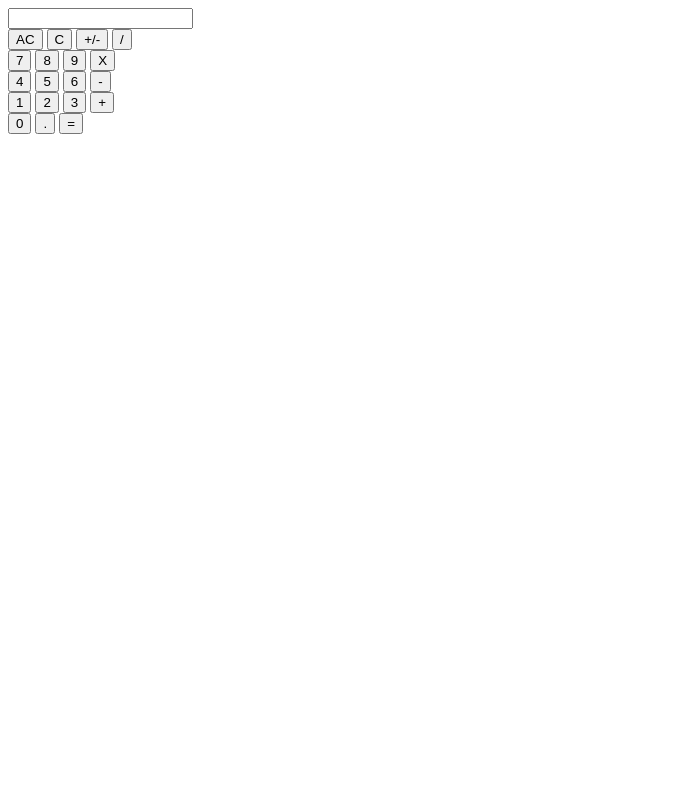
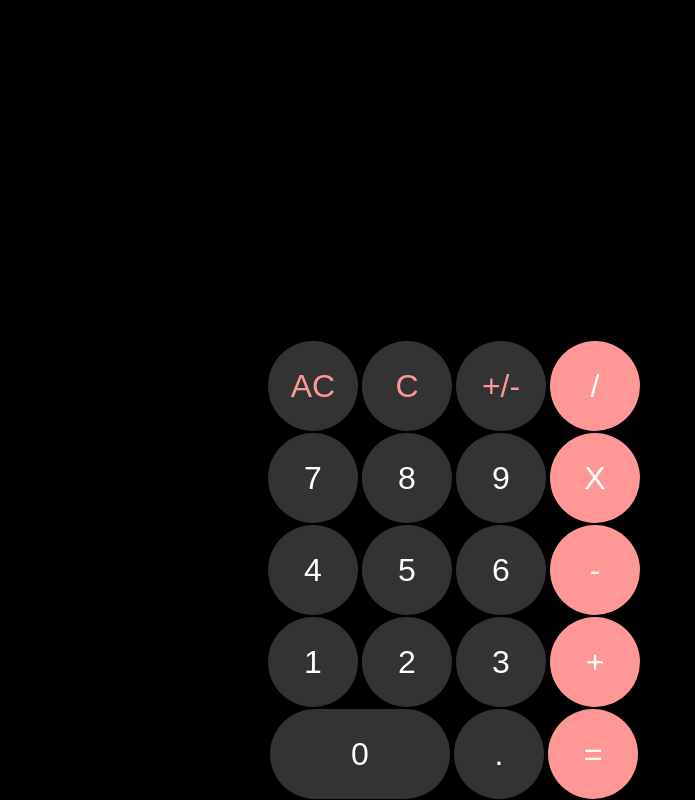
Before and after one commit to itsmeoreo/simple_calculator, a plain HTML site: page index.html in a window 1280 px wide. Shown: the whole page, without its empty margins (0-695 px from the left). Drawn offline with Linux system fonts and the light colour scheme.

Commit message:
3rd commit

```diff
--- a/styles.css
+++ b/styles.css
@@ -1,4 +1,4 @@
-@media only screen and (max-width:600px) {
+@media only screen and (max-width: 370px) {
   *{
     padding: 0%;
     margin: 0%;
@@ -41,10 +41,10 @@
     border: 0vh;
     font-size: xx-large;
     border-radius: 50%;
-    width: 12vh;
-    height: 12vh;
-    margin: .69vh;
-    padding: 3%;
+    width: 73px;
+    height: 73px;
+    margin: 1px 0 1px 0;
+    padding: 2%;
   }
   .btn-zero{
     border-start-end-radius: 25% 50%;
@@ -63,3 +63,135 @@
     background-color: rgb(255, 151, 151);
   }
 }
+
+@media only screen and (min-width: 370px) {
+  *{
+    padding: 0%;
+    margin: 0%;
+  }
+  input::-webkit-outer-spin-button,input::-webkit-inner-spin-button {
+    -webkit-appearance: none;
+    margin: 0;
+  }
+  body{
+    background-color: #000;
+  }
+  #input-display{
+    caret-color: transparent;
+    width: 97%;
+    padding: 20% 0 3% 0;
+    background-color: #000;
+    color: #fff;
+    text-align:end ;
+    border: 0ch;
+    font-size: 70px;
+  }
+  #input-display:focus{
+    outline: none;
+    box-shadow: none;
+  }
+  #calci{
+    text-align: center;
+    align-items: center;
+    position: absolute;
+    bottom: 0;
+  }
+  h2{
+    height: 28%;
+    background-color: #fff;
+    margin: 28% 0 0 0;
+  }
+  .btns, .btn-zero{
+    color: white;
+    background-color: rgb(51, 51, 51);
+    border: 0vh;
+    font-size: xx-large;
+    border-radius: 50%;
+    width: 90px;
+    height: 90px;
+    margin: 1px 0 1px 0;
+    padding: 2%;
+  }
+  .btn-zero{
+    border-start-end-radius: 25% 50%;
+    border-end-end-radius: 25% 50%;
+    border-top-left-radius: 25% 50% ;
+    border-bottom-left-radius: 25% 50%;
+    width: 180px;
+  }
+  .r1c4{
+    color: #fff;
+  }
+  #row-1 .threebtns{
+    color: rgb(255, 151, 151);
+  }
+  .column-4{
+    background-color: rgb(255, 151, 151);
+  }
+}
+/*
+@media only screen and (min-width: 410px) {
+  *{
+    padding: 0%;
+    margin: 0%;
+  }
+  input::-webkit-outer-spin-button,input::-webkit-inner-spin-button {
+    -webkit-appearance: none;
+    margin: 0;
+  }
+  body{
+    background-color: #000;
+  }
+  #input-display{
+    caret-color: transparent;
+    width: 97%;
+    padding: 20% 0 3% 0;
+    background-color: #000;
+    color: #fff;
+    text-align:end ;
+    border: 0ch;
+    font-size: 70px;
+  }
+  #input-display:focus{
+    outline: none;
+    box-shadow: none;
+  }
+  #calci{
+    text-align: center;
+    align-items: center;
+    position: absolute;
+    bottom: 0;
+  }
+  h2{
+    height: 28%;
+    background-color: #fff;
+    margin: 28% 0 0 0;
+  }
+  .btns, .btn-zero{
+    color: white;
+    background-color: rgb(51, 51, 51);
+    border: 0vh;
+    font-size: xx-large;
+    border-radius: 50%;
+    width: 95px;
+    height: 95px;
+    margin: 3px 0 1px 0;
+    padding: 2%;
+  }
+  .btn-zero{
+    border-start-end-radius: 25% 50%;
+    border-end-end-radius: 25% 50%;
+    border-top-left-radius: 25% 50% ;
+    border-bottom-left-radius: 25% 50%;
+    width: 182px;
+  }
+  .r1c4{
+    color: #fff;
+  }
+  #row-1 .threebtns{
+    color: rgb(255, 151, 151);
+  }
+  .column-4{
+    background-color: rgb(255, 151, 151);
+  }
+} */
```
